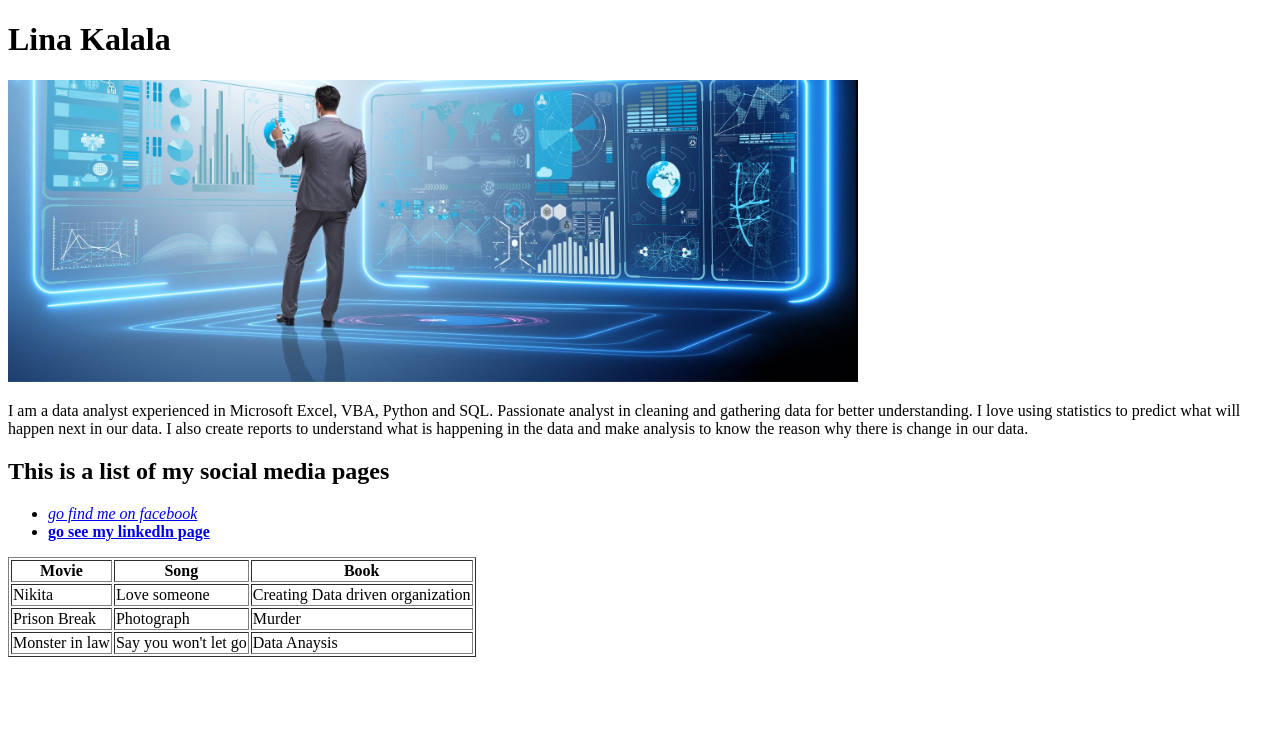
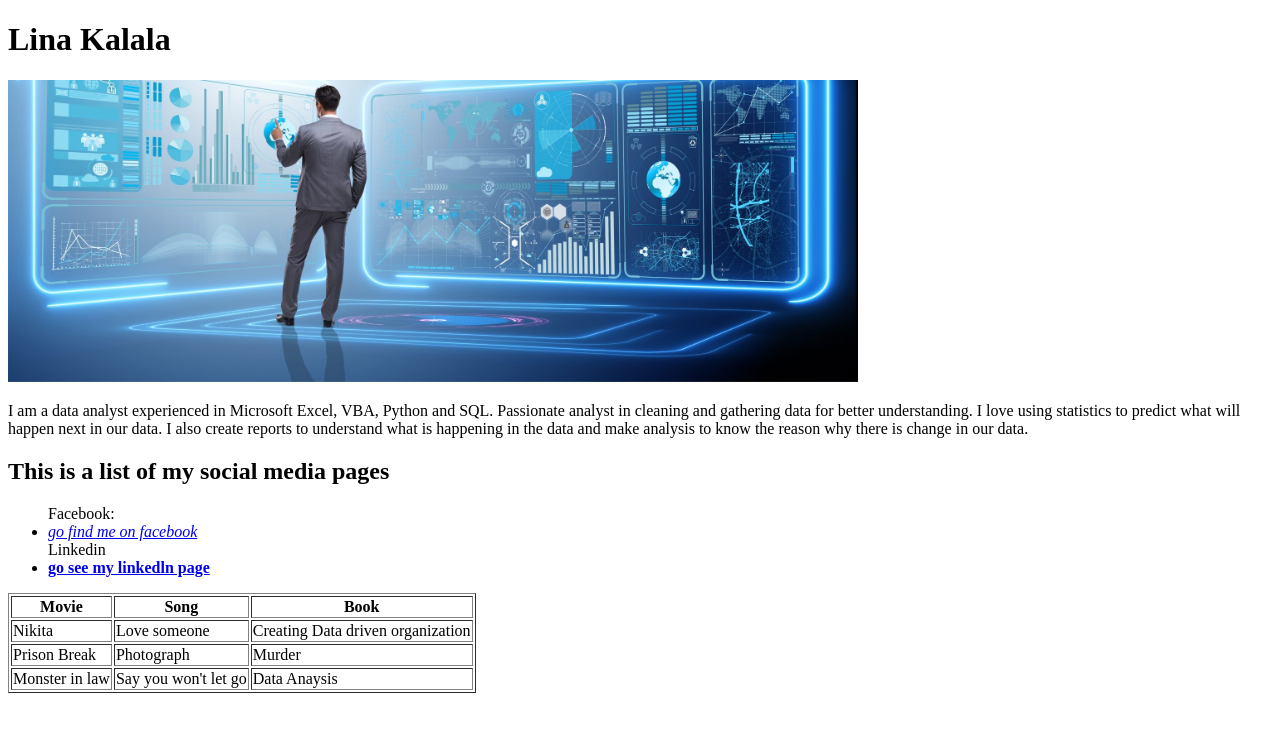
Before and after one commit to lkalala0/lkalala0.github.io, a plain HTML site: page index.html in a window 1280 px wide. Drawn offline with Linux system fonts and the light colour scheme.

Commit message:
Update index.html

```diff
--- a/index.html
+++ b/index.html
@@ -17,6 +17,7 @@
     <!-- use unordered list of links that connect to your social media pages-->
     <h2>This is a list of my social media pages </h2>
     <ul>
+        Facebook:
         <li>
             <a href="https://www.facebook.com" target='blank'>
                 <i>go find me on facebook</i>
@@ -24,6 +25,7 @@
 
 
         </li>
+        Linkedin
         <li>
             <a href="https://www.linkedin.com/in/lina-kalala-5594b9115/" target='blank'>
                 <strong> go see my linkedln page </strong>
```
